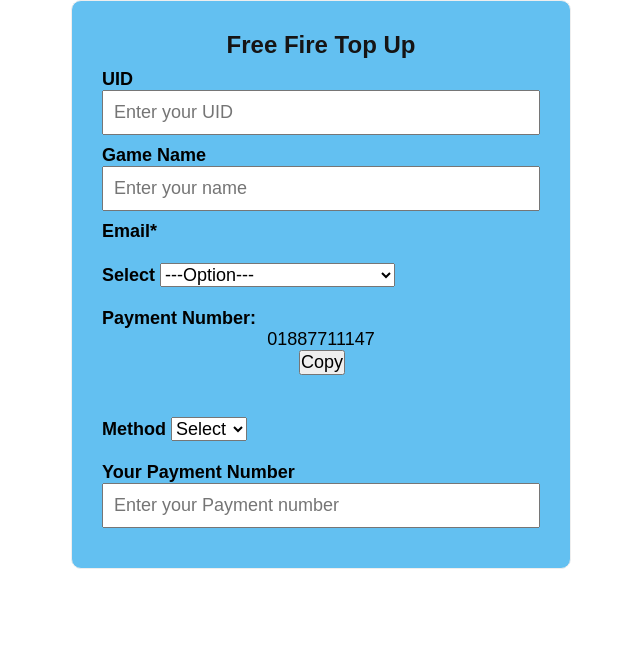
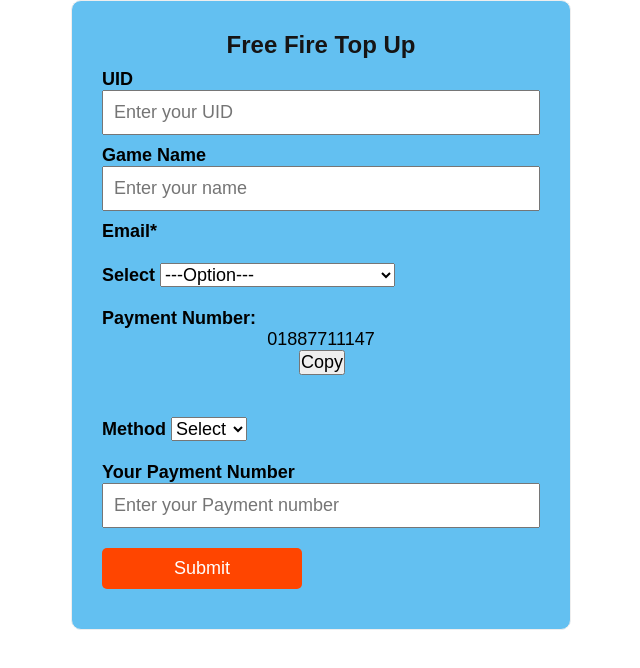
Before and after one commit to asrafulsheikhasif143/formff, a plain HTML site: page index.html in a window 1280 px wide. Shown: the whole page, without its empty margins (319-959 px from the left). Drawn offline with Linux system fonts and the light colour scheme.

Commit message:
Update index.html

```diff
--- a/index.html
+++ b/index.html
@@ -47,6 +47,7 @@
 
       <label><b>Your Payment Number</b></label><br>
       <input type="number" name="phone-number" placeholder="Enter your Payment number" required>
+			<input type="submit" value="Submit" id="submit">
 		</form>
 	</div>
 
```
